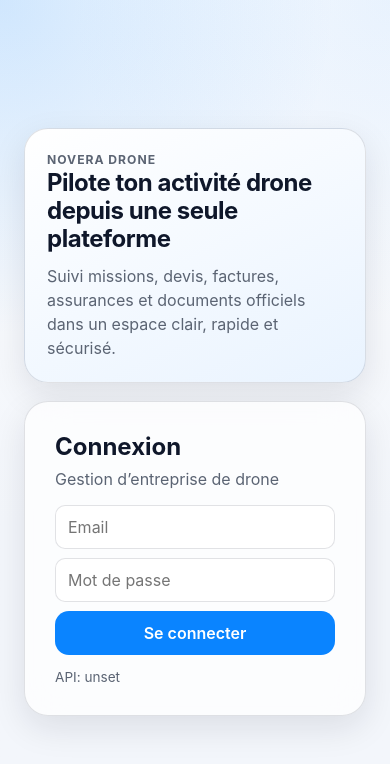
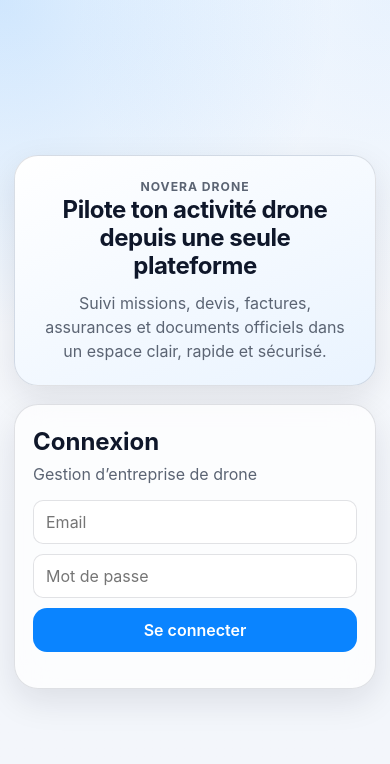
Before and after one commit to noveradrone/drone-business-management, a React (Vite) app in the folder frontend/: page / in a window 390 px wide. Shown: the top 764 px of the page. Built offline with nearby package versions, Linux system fonts and the light colour scheme; no server answers.

Commit message:
Security hardening + login desktop layout + responsive fixes

```diff
--- a/frontend/src/pages/LoginPage.jsx
+++ b/frontend/src/pages/LoginPage.jsx
@@ -45,9 +45,6 @@ export default function LoginPage({ onLogin }) {
             <button type="submit">Se connecter</button>
           </form>
           {error && <p className="error">{error}</p>}
-          <p style={{ margin: "8px 0 0", color: "#5b6473", fontSize: "0.85rem" }}>
-            API: {api.meta.base}
-          </p>
         </div>
       </div>
     </div>
--- a/frontend/src/styles.css
+++ b/frontend/src/styles.css
@@ -286,7 +286,7 @@ th {
   display: grid;
   grid-template-columns: 1.2fr 0.9fr;
   gap: 18px;
-  align-items: stretch;
+  align-items: center;
 }
 
 .login-intro {
@@ -327,6 +327,8 @@ th {
 
 .login-card {
   width: 100%;
+  max-width: 460px;
+  justify-self: center;
   border: 1px solid var(--border);
   border-radius: 24px;
   padding: 30px;
@@ -342,6 +344,16 @@ th {
 .login-card p {
   margin: 0 0 16px;
   color: var(--muted);
+}
+
+form.form-grid.login-form {
+  grid-template-columns: 1fr;
+  gap: 10px;
+}
+
+.login-form input,
+.login-form button {
+  width: 100%;
 }
 
 .loading {
@@ -498,10 +510,18 @@ th {
 
   .login-layout {
     grid-template-columns: 1fr;
+    max-width: 560px;
+    margin: 0 auto;
   }
 
   .login-intro {
     padding: 22px;
+    text-align: center;
+  }
+
+  .login-intro p {
+    margin-left: auto;
+    margin-right: auto;
   }
 }
 
@@ -691,6 +711,14 @@ th {
     grid-template-columns: 1fr;
   }
 
+  .login-wrap {
+    padding: 14px;
+  }
+
+  .login-card {
+    padding: 22px 18px;
+  }
+
   .pill {
     font-size: 0.8rem;
   }
```
Also changed, not shown: 4 other files (tests, documents, lock files or other folders).
